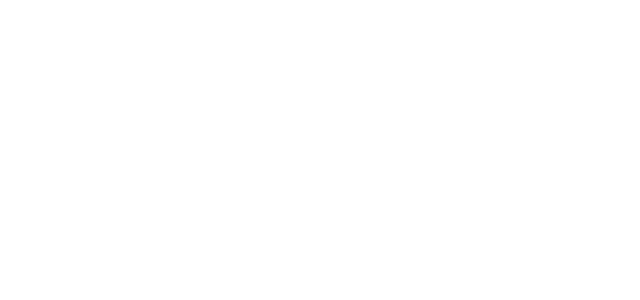
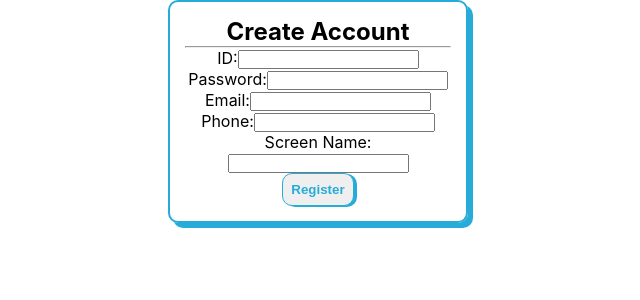
Before and after one commit to suy0594/community_nihon, a React (Create React App) app in the folder src/main/front/: page /makeAccount in a window 1280 px wide. Before the commit this address had no page. Shown: the top 300 px of the page, without its empty margins (322-962 px from the left). Built offline with nearby package versions, Linux system fonts and the light colour scheme.

Commit message:
add router ver1

```diff
--- a/src/main/front/src/App.jsx
+++ b/src/main/front/src/App.jsx
@@ -2,7 +2,8 @@ import React, { useState } from 'react';
 import {
   BrowserRouter as Router,
   Routes,
-  Route
+  Route,
+  Navigate
 } from 'react-router-dom';
 import LoginForm from './login/LoginForm';
 import MakeAccount from './login/makeAccount/MakeAccount';
@@ -10,31 +11,35 @@ import Login from './login/Login';
 import Mainboard from './mainboard/Mainboard';
 
 const App = () => {
-  const [isLoggedIn, setIsLoggedIn] = useState(false); // ログイン状態を管理するState => false
-  const [userId, setUserId] = useState(''); // ログインしたユーザーのIDを管理するState => ID = ' '
+  const [isLoggedIn, setIsLoggedIn] = useState(false);
+  const [userId, setUserId] = useState('');
 
   const handleLogin = (id) => {
-    setIsLoggedIn(true); // ログイン状態をtrueに設定
-    setUserId(id); // ログインしたユーザーのIDを設定
+    setIsLoggedIn(true);
+    setUserId(id);
   };
 
   const handleLogout = () => {
-    setIsLoggedIn(false); // ログアウト状態をtrueに設定
-    setUserId(''); // ユーザーIDをクリア
+    setIsLoggedIn(false);
+    setUserId('');
+    <Navigate to='/' />
   };
 
   return (
     <Router>
-      {isLoggedIn ? ( // ログインしているかどうかで表示するコンポーネントを切り替える
-        <Mainboard userId={userId} onLogout={handleLogout} /> // Mainboardを表示
-      ) : (
-        <>
-          <Routes>
-            <Route path="/" element={<Login onLogin={handleLogin} />} />
-            <Route path="/make-account" element={<MakeAccount />} />
-          </Routes>
-        </>
-      )}
+      <Routes>
+        <Route
+          path="/"
+          element={isLoggedIn ? <Navigate to="/main/home" /> : <Login onLogin={handleLogin} />}
+        />
+        <Route path="/makeAccount" element={<MakeAccount />} />
+        {isLoggedIn && (
+          <Route
+            path="/main/*"
+            element={<Mainboard userId={userId} onLogout={handleLogout} />}
+          />
+        )}
+      </Routes>
     </Router>
   );
 };
--- a/src/main/front/src/login/Login.jsx
+++ b/src/main/front/src/login/Login.jsx
@@ -22,7 +22,7 @@ const Login = ({ onLogin }) => {
     <>
     <div style={loginContainer}>
       {isShowMakeAcc ? <MakeAccount /> :
-      <LoginForm onLogin={onLogin} showMakeAcc={handleShowMakeAcc} /> }
+      <LoginForm onLogin={onLogin} /> }
     </div>
     </>
   );
--- a/src/main/front/src/login/LoginForm.jsx
+++ b/src/main/front/src/login/LoginForm.jsx
@@ -4,7 +4,7 @@ import { BrowserRouter as Router, Route, Routes, Link } from 'react-router-dom';
 import MakeAccount from './makeAccount/MakeAccount';
 import { PanoramaHorizontalSelectOutlined } from '@mui/icons-material';
 
-const LoginForm = ({ onLogin }, {showMakeAcc}) => {
+const LoginForm = ({ onLogin }) => {
 
     const divstyle = {
         width: '300px',
@@ -60,7 +60,7 @@ const LoginForm = ({ onLogin }, {showMakeAcc}) => {
   };
   const [btnStyle, setStyle] = useState(buttonstyle);
   const handleMakeAcc = () =>{
-    navigate('/make-account')
+    navigate('/makeAccount')
   };
   const onBtnhover = () => {
     setStyle({buttonstyle, hoverOnstyle});
--- a/src/main/front/src/login/makeAccount/MakeAccount.jsx
+++ b/src/main/front/src/login/makeAccount/MakeAccount.jsx
@@ -1,7 +1,48 @@
 import React, { useState } from 'react';
 import axios from 'axios';
+import { useNavigate } from 'react-router-dom';
 
 const MakeAccount = () => {
+
+  const divstyle = {
+    width: '300px',
+    margin: '0 auto',
+    border: '2px solid #27acd9',
+    borderRadius: '10px',
+    padding: '15px',
+    textAlign: 'center',
+    boxShadow: '5px 5px #27acd9',
+};
+const inputContainer = {
+  margin : '0.5rem'
+};
+const btnContainer = {
+  display : 'flex'
+};
+const buttonstyle = {
+  display: 'block',
+  textAlign: 'center',
+  verticalAlign: 'middle',
+  textDecoration: 'none',
+  position: 'relative',
+
+  margin: 'auto',
+  padding: '0.5rem 0.5rem',
+  fontWeight: 'bold',
+  borderRadius: '10px',
+  color: '#27acd9',
+  border: '1px solid #27acd9',
+  boxShadow: '3px 1px #27acd9',
+  transition: '0.3s ease-in-out',
+};
+const hoverOnstyle = {
+  boxShadow: 'none',
+  transform: 'translate(5px, 5px)',
+  color: '#27acd9',
+};
+
+
+
   const [formData, setFormData] = useState({
     id: '',
     password: '',
@@ -9,7 +50,14 @@ const MakeAccount = () => {
     phone: '',
     screenName: ''
   });
-
+  const navigate = useNavigate();
+  const [btnStyle, setStyle] = useState(buttonstyle);
+  const onBtnhover = () => {
+    setStyle({buttonstyle, hoverOnstyle});
+  };
+  const offBtnhover = () => {
+    setStyle(buttonstyle);
+  };
   const handleChange = (e) => {
     const { name, value } = e.target;
     setFormData({
@@ -23,12 +71,17 @@ const MakeAccount = () => {
     try {
       const response = await axios.post('http://localhost:8080/user/join', formData);
       console.log('Success:', response.data);
+      navigate('/');
     } catch (error) {
       console.error('Error:', error);
     }
+
   };
 
   return (
+    <div style={divstyle}>
+      <h2>Create Account</h2>
+      <hr></hr>
       <form onSubmit={handleSubmit}>
         <label>
           ID:
@@ -55,8 +108,9 @@ const MakeAccount = () => {
           <input type="text" name="screenName" value={formData.screenName} onChange={handleChange} />
         </label>
         <br />
-      <button type="submit">Register</button>
+        <button type="submit" style={buttonstyle} onMouseEnter={onBtnhover} onMouseLeave={offBtnhover}>Register</button>
       </form>
+    </div>
   );
 };
 
--- /dev/null
+++ b/src/main/front/src/mainboard/center/MyAccount/MyAccount.jsx
@@ -0,0 +1,14 @@
+import React, { useState } from 'react';
+import axios from 'axios';
+
+const MyAccount = () => {
+
+
+  return (
+    <>
+    <p>This is my account page.</p>
+    </>
+  );
+};
+
+export default MyAccount;
--- /dev/null
+++ b/src/main/front/src/mainboard/center/Search/Search.jsx
@@ -0,0 +1,14 @@
+import React, { useState } from 'react';
+import axios from 'axios';
+
+const Search = () => {
+
+
+  return (
+    <>
+    <p>This is Search page.</p>
+    </>
+  );
+};
+
+export default Search;
--- /dev/null
+++ b/src/main/front/src/mainboard/center/Setting/Setting.jsx
@@ -0,0 +1,14 @@
+import React, { useState } from 'react';
+import axios from 'axios';
+
+const Setting = () => {
+
+
+  return (
+    <>
+    <p>This is Setting page.</p>
+    </>
+  );
+};
+
+export default Setting;
--- a/src/main/front/src/mainboard/leftside/Leftsidecontent.jsx
+++ b/src/main/front/src/mainboard/leftside/Leftsidecontent.jsx
@@ -8,21 +8,21 @@ export const Leftsidecontent = [
     {
         title : "HOME",
         icon : <HomeIcon />,
-        link : "/home",
+        link : "/main/home",
     },
     {
         title : "MY ACCOUNT",
         icon : <AccountCircleIcon />,
-        link : "/my",
+        link : "/main/my",
     },
     {
         title : "SEARCH",
         icon : <SearchIcon />,
-        link : "/search",
+        link : "/main/search",
     },
     {
         title : "SETTING",
         icon : <SettingsIcon />,
-        link : "/setting",
+        link : "/main/setting",
     }
 ];
--- a/src/main/front/src/mainboard/leftside/Leftsidemenu.jsx
+++ b/src/main/front/src/mainboard/leftside/Leftsidemenu.jsx
@@ -1,8 +1,10 @@
 import React from 'react';
+import { useNavigate } from 'react-router-dom';
 import './Leftsidemenu.css';
 import {Leftsidecontent} from "./Leftsidecontent";
 
 const Leftsidememu = ({userId}) => {
+    const navigate = useNavigate();
     return (
         <>
             <div className='Sidebar'>
@@ -10,7 +12,7 @@ const Leftsidememu = ({userId}) => {
                     {Leftsidecontent.map((value, key) => {
                         return (
                             <li key={key} id={window.location.pathname == value.link ? "active" : ""}
-                            className='row' onClick={() => {window.location.pathname = value.link;}}>
+                            className='row' onClick={() => { navigate(value.link);}}>
                                 <div id="icon">{value.icon}</div>
                                 <div id="icon">{value.title}</div>
                             </li>
--- a/src/main/front/src/mainboard/rightside/Notifi.jsx
+++ b/src/main/front/src/mainboard/rightside/Notifi.jsx
@@ -1,14 +1,17 @@
 import React from 'react';
+import "./notifi.css"
 
 const Notifi = () => {
     return (
         <>
         <div>
-            <div className='picture'>
-                <img src="/testaccountinfo/knu_emeblem.jpg" className='pict' alt='account picture'></img>
+            <div className='account_info'>
+                <div className='picture'>
+                    <img src="/testaccountinfo/knu_emeblem.jpg" className='pict' alt='account picture'></img>
+                </div>
+                <p className='userName'>User</p>
             </div>
             <div>
-                <p className='userName'>User</p>
                 <p className='notifiText'>User posted</p>
             </div>
         </div>
--- /dev/null
+++ b/src/main/front/src/mainboard/rightside/notifi.css
@@ -0,0 +1,40 @@
+.notifi-container {
+    display: flex;
+    align-items: center;
+    width: 5px; /* 横幅を約5cmに設定 */
+    height: 1px; /* 縦幅を約1cmに設定 */
+    border: 1px solid #ccc; /* 薄いグレーの枠線 */
+    border-radius: 8px; /* 角を丸くする */
+    padding: 4px; /* 内側の余白 */
+    box-shadow: 0 2px 4px rgba(0, 0, 0, 0.1); /* 影をつける */
+    background-color: #f9f9f9; /* 背景色 */
+  }
+
+  .picture {
+    flex-shrink: 0; /* 画像のサイズを固定 */
+    margin-right: 8px; /* 画像とテキストの間に余白 */
+  }
+
+  .picture img {
+    width: 30%;
+    height: auto;
+    border-radius: 50%; /* 画像を丸くする */
+  }
+
+  .user-info {
+    display: flex;
+    flex-direction: column;
+    justify-content: center;
+  }
+
+  .userName {
+    font-size: 0.8rem;
+    font-weight: bold;
+    margin: 0;
+  }
+
+  .notifiText {
+    font-size: 0.7rem;
+    color: #666;
+    margin: 0;
+  }
```
Also changed, not shown: src/main/front/src/mainboard/Mainboard.jsx (+14 -2 lines). Lines whose indentation alone changed are shown as unchanged.
